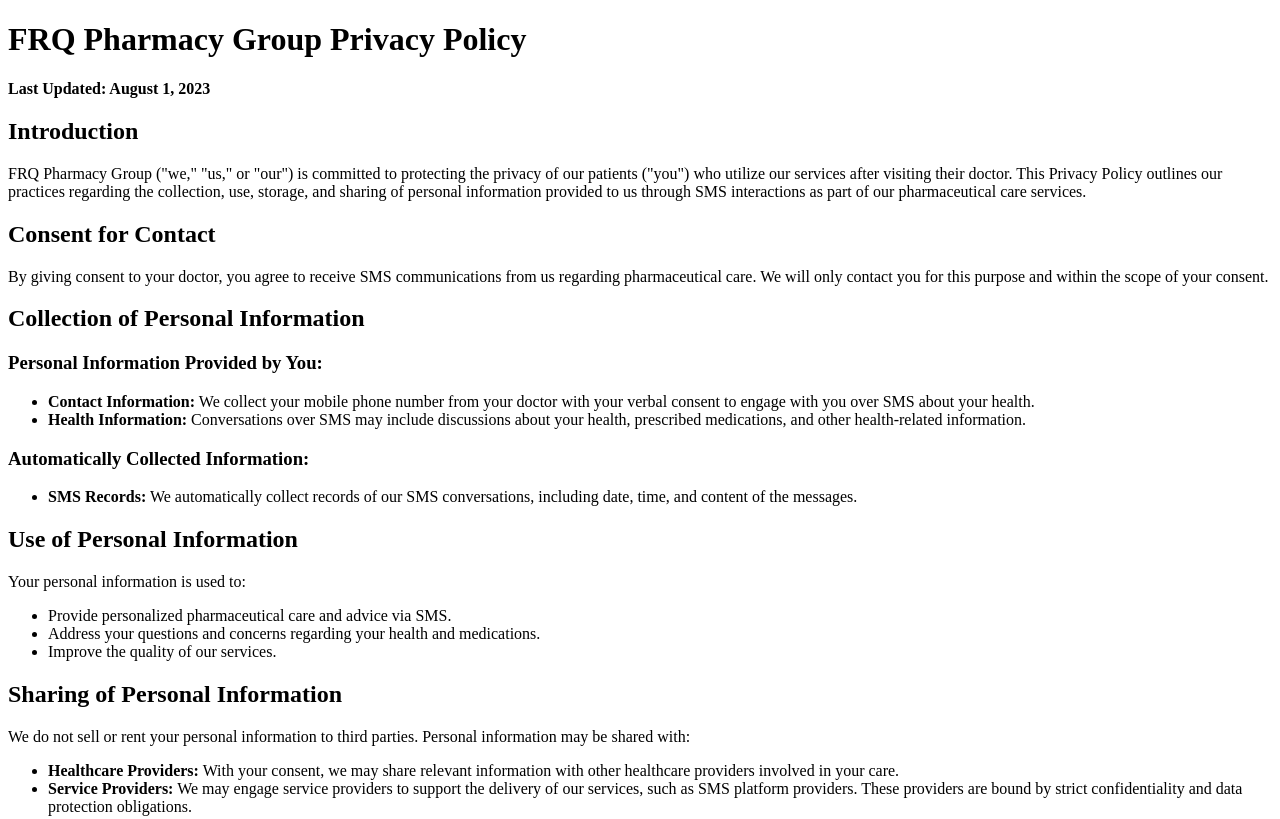
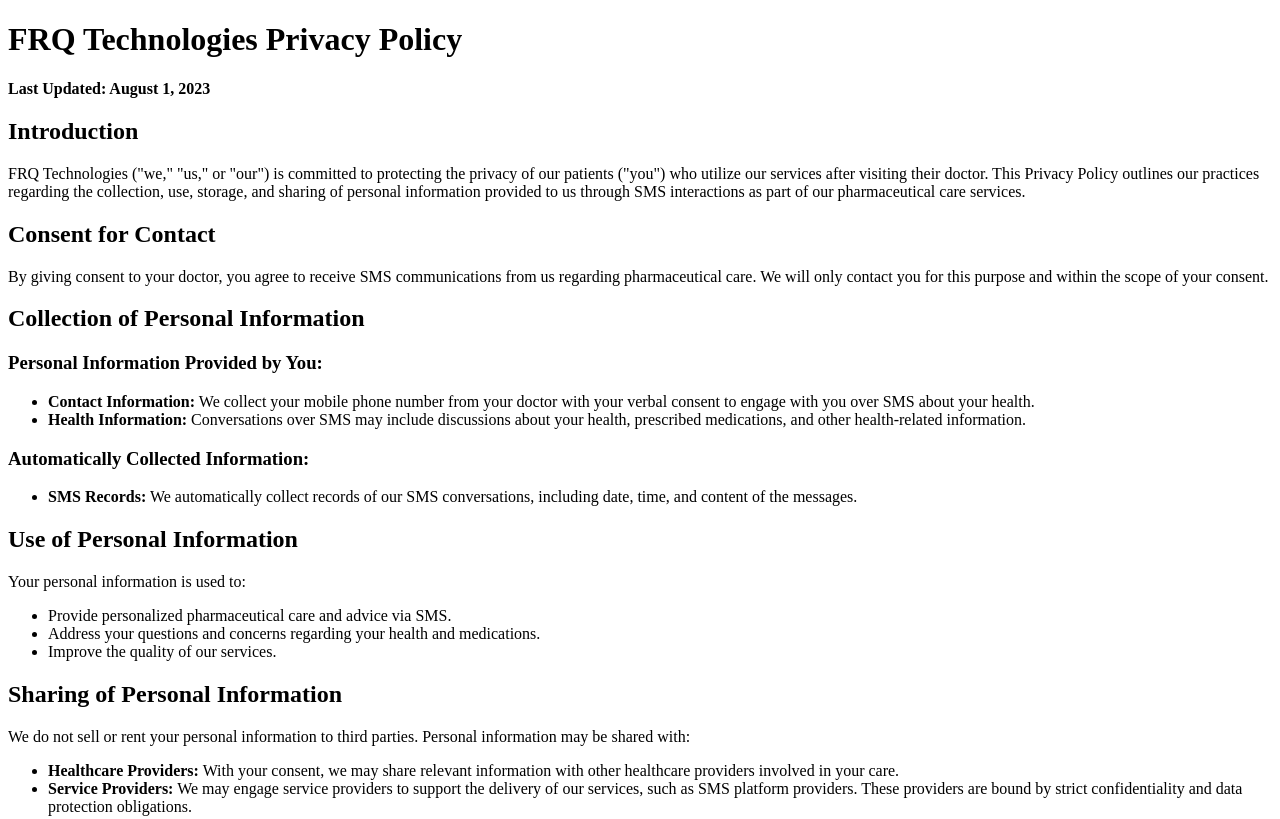
Before and after one commit to fahimfaruque/frqpharmacy, a plain HTML site: page policies/privacy.html in a window 1280 px wide. Shown: the top 819 px of the page. Drawn offline with Linux system fonts and the light colour scheme.

Commit message:
Update privacy.html

```diff
--- a/policies/privacy.html
+++ b/policies/privacy.html
@@ -3,14 +3,14 @@
 <head>
     <meta charset="UTF-8">
     <meta name="viewport" content="width=device-width, initial-scale=1.0">
-    <title>FRQ Pharmacy Group Privacy Policy</title>
+    <title>FRQ Technologies Privacy Policy</title>
 </head>
 <body>
-    <h1>FRQ Pharmacy Group Privacy Policy</h1>
+    <h1>FRQ Technologies Privacy Policy</h1>
     <p><strong>Last Updated: August 1, 2023</strong></p>
 
     <h2>Introduction</h2>
-    <p>FRQ Pharmacy Group ("we," "us," or "our") is committed to protecting the privacy of our patients ("you") who utilize our services after visiting their doctor. This Privacy Policy outlines our practices regarding the collection, use, storage, and sharing of personal information provided to us through SMS interactions as part of our pharmaceutical care services.</p>
+    <p>FRQ Technologies ("we," "us," or "our") is committed to protecting the privacy of our patients ("you") who utilize our services after visiting their doctor. This Privacy Policy outlines our practices regarding the collection, use, storage, and sharing of personal information provided to us through SMS interactions as part of our pharmaceutical care services.</p>
 
     <h2>Consent for Contact</h2>
     <p>By giving consent to your doctor, you agree to receive SMS communications from us regarding pharmaceutical care. We will only contact you for this purpose and within the scope of your consent.</p>
```
